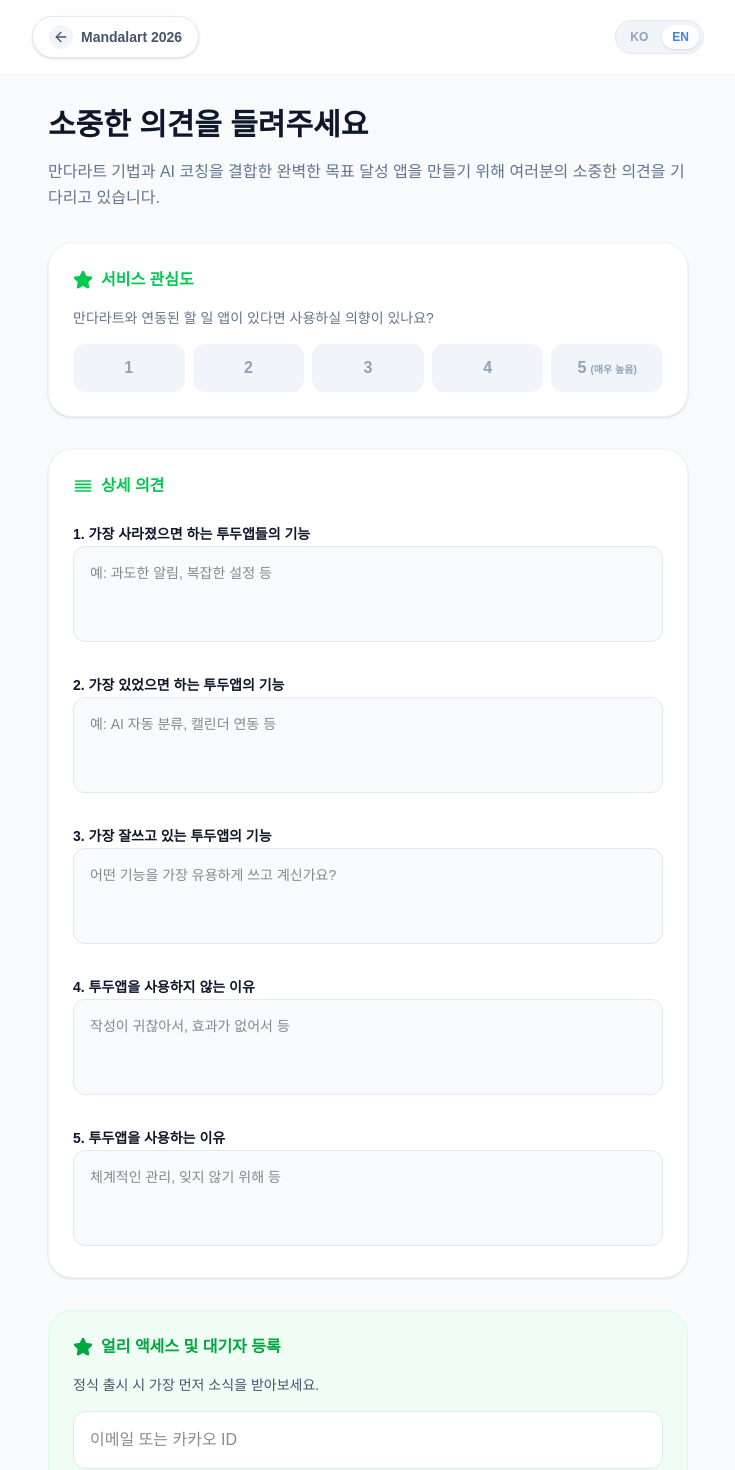
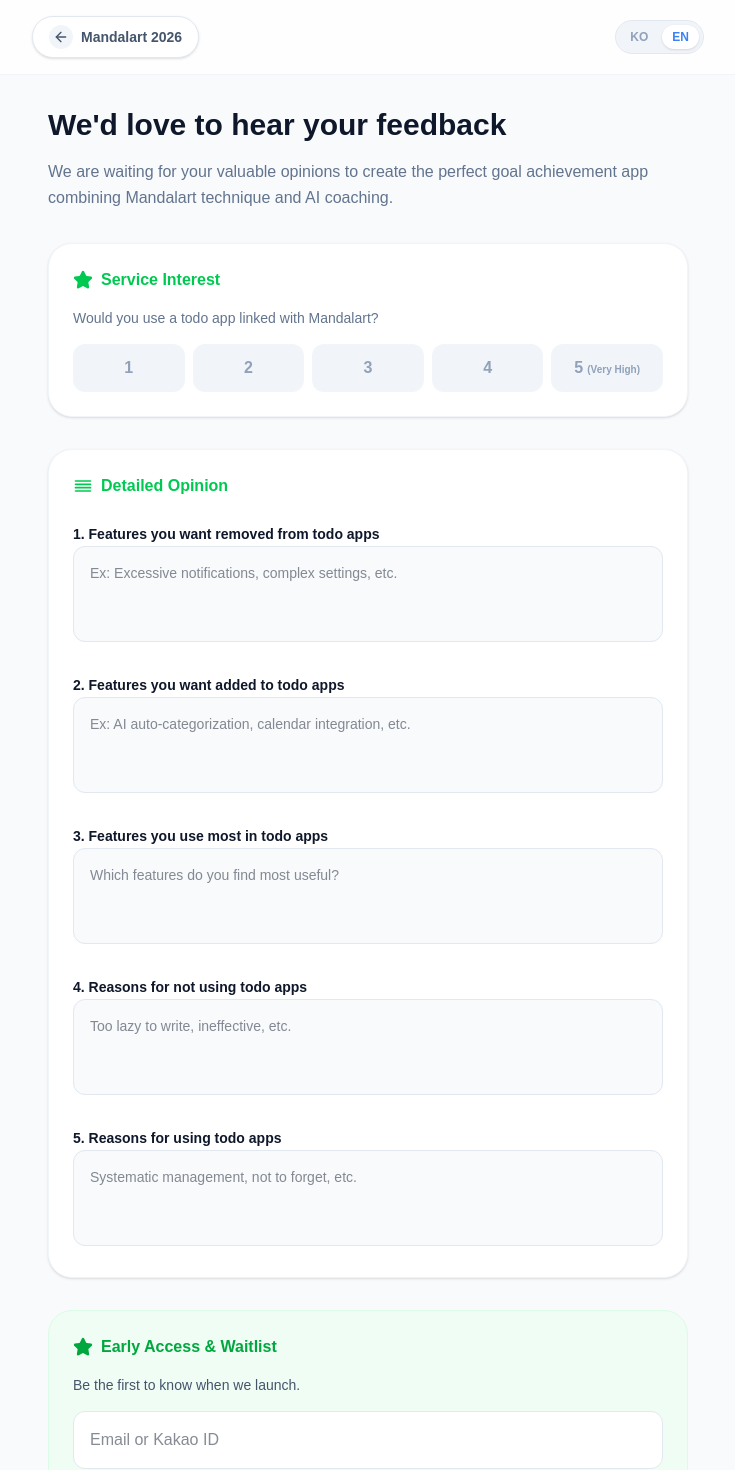
Before and after one commit to jiminseong/mandalart-web, a Next.js app: page /en/feedback in a window 1280 px wide. Shown: the top 1470 px of the page, without its empty margins (272-1007 px from the left). Built offline with nearby package versions, Linux system fonts and the light colour scheme; no server answers; a web font is replaced by a local one.

Commit message:
feat: 피드백 페이지의 모든 텍스트를 국제화 처리하고 한국어 및 영어 번역을 추가했습니다.

```diff
--- a/messages/en.json
+++ b/messages/en.json
@@ -62,6 +62,30 @@
     "thankYou": "Thank you for participating",
     "thankYouDesc": "Your valuable feedback will greatly help improve our service.",
     "backToEditor": "Back to Editor",
-    "copyLink": "Copy Link"
+    "copyLink": "Copy Link",
+    "pageTitle": "We'd love to hear your feedback",
+    "pageDesc": "We are waiting for your valuable opinions to create the perfect goal achievement app combining Mandalart technique and AI coaching.",
+    "interestScore": "Service Interest",
+    "interestQuestion": "Would you use a todo app linked with Mandalart?",
+    "alertScore": "Please select a service interest score.",
+    "alertError": "Failed to send feedback.",
+    "veryHigh": "(Very High)",
+    "detailedOpinion": "Detailed Opinion",
+    "q1Label": "1. Features you want removed from todo apps",
+    "q1Placeholder": "Ex: Excessive notifications, complex settings, etc.",
+    "q2Label": "2. Features you want added to todo apps",
+    "q2Placeholder": "Ex: AI auto-categorization, calendar integration, etc.",
+    "q3Label": "3. Features you use most in todo apps",
+    "q3Placeholder": "Which features do you find most useful?",
+    "q4Label": "4. Reasons for not using todo apps",
+    "q4Placeholder": "Too lazy to write, ineffective, etc.",
+    "q5Label": "5. Reasons for using todo apps",
+    "q5Placeholder": "Systematic management, not to forget, etc.",
+    "waitlistTitle": "Early Access & Waitlist",
+    "waitlistDesc": "Be the first to know when we launch.",
+    "contactPlaceholder": "Email or Kakao ID",
+    "privacyNote": "The information you provide will only be used for launch notifications.",
+    "submitting": "Submitting...",
+    "submit": "Submit ➤"
   }
 }
--- a/messages/ko.json
+++ b/messages/ko.json
@@ -62,6 +62,30 @@
     "thankYou": "참여해 주셔서 감사합니다",
     "thankYouDesc": "작성해주신 소중한 의견은 서비스 개선에 큰 힘이 됩니다.",
     "backToEditor": "에디터로 돌아가기",
-    "copyLink": "링크 복사"
+    "copyLink": "링크 복사",
+    "pageTitle": "소중한 의견을 들려주세요",
+    "pageDesc": "만다라트 기법과 AI 코칭을 결합한 완벽한 목표 달성 앱을 만들기 위해 여러분의 소중한 의견을 기다리고 있습니다.",
+    "interestScore": "서비스 관심도",
+    "interestQuestion": "만다라트와 연동된 할 일 앱이 있다면 사용하실 의향이 있나요?",
+    "alertScore": "서비스 관심도 점수를 선택해주세요.",
+    "alertError": "피드백 전송에 실패했습니다.",
+    "veryHigh": "(매우 높음)",
+    "detailedOpinion": "상세 의견",
+    "q1Label": "1. 가장 사라졌으면 하는 투두앱들의 기능",
+    "q1Placeholder": "예: 과도한 알림, 복잡한 설정 등",
+    "q2Label": "2. 가장 있었으면 하는 투두앱의 기능",
+    "q2Placeholder": "예: AI 자동 분류, 캘린더 연동 등",
+    "q3Label": "3. 가장 잘쓰고 있는 투두앱의 기능",
+    "q3Placeholder": "어떤 기능을 가장 유용하게 쓰고 계신가요?",
+    "q4Label": "4. 투두앱을 사용하지 않는 이유",
+    "q4Placeholder": "작성이 귀찮아서, 효과가 없어서 등",
+    "q5Label": "5. 투두앱을 사용하는 이유",
+    "q5Placeholder": "체계적인 관리, 잊지 않기 위해 등",
+    "waitlistTitle": "얼리 액세스 및 대기자 등록",
+    "waitlistDesc": "정식 출시 시 가장 먼저 소식을 받아보세요.",
+    "contactPlaceholder": "이메일 또는 카카오 ID",
+    "privacyNote": "입력하신 정보는 오직 출시 알림용으로만 사용됩니다.",
+    "submitting": "제출 중...",
+    "submit": "제출하기 ➤"
   }
 }
--- a/src/app/[locale]/feedback/page.tsx
+++ b/src/app/[locale]/feedback/page.tsx
@@ -29,7 +29,7 @@
 
   const handleSubmit = async () => {
     if (!rating) {
-      alert("서비스 관심도 점수를 선택해주세요.");
+      alert(t("alertScore"));
       return;
     }
 
@@ -56,7 +56,7 @@
       setSuccess(true);
     } catch (err) {
       console.error(err);
-      alert("피드백 전송에 실패했습니다.");
+      alert(t("alertError"));
     } finally {
       setLoading(false);
     }
@@ -69,23 +69,19 @@
           <div className="w-20 h-20 bg-green-100 text-green-600 rounded-full flex items-center justify-center mx-auto mb-4">
             <Check size={40} strokeWidth={4} />
           </div>
-          <h2 className="text-2xl font-black text-slate-900 dark:text-white">
-            참여해 주셔서 감사합니다
-          </h2>
-          <p className="text-slate-500 dark:text-slate-400">
-            작성해주신 소중한 의견은 서비스 개선에 큰 힘이 됩니다.
-          </p>
+          <h2 className="text-2xl font-black text-slate-900 dark:text-white">{t("thankYou")}</h2>
+          <p className="text-slate-500 dark:text-slate-400">{t("thankYouDesc")}</p>
 
           <div className="grid grid-cols-2 gap-3 pt-4">
             <Link
               href="/editor"
               className="py-4 rounded-xl border border-slate-200 font-bold hover:bg-slate-50 transition-colors flex items-center justify-center gap-2"
             >
-              <ArrowLeft size={18} /> 에디터로 돌아가기
+              <ArrowLeft size={18} /> {t("backToEditor")}
             </Link>
             {/* Copy Link button simulation */}
             <button className="py-4 rounded-xl bg-primary text-white font-bold hover:bg-primary/90 transition-colors flex items-center justify-center gap-2">
-              <LinkIcon size={18} /> 링크 복사
+              <LinkIcon size={18} /> {t("copyLink")}
             </button>
           </div>
         </div>
@@ -95,7 +91,7 @@
 
   return (
     <div className="min-h-screen bg-slate-50 dark:bg-slate-900 font-sans">
-      <header className="bg-white/80 backdrop-blur-md sticky top-0 z-20 border-b border-slate-100 dark:border-slate-800 p-4">
+      <header className="bg-white/80 dark:bg-slate-900/80 backdrop-blur-md sticky top-0 z-20 border-b border-slate-100 dark:border-slate-800 p-4">
         <div className="max-w-2xl mx-auto flex items-center justify-between">
           <Link
             href="/"
@@ -112,24 +108,17 @@
 
       <main className="max-w-2xl mx-auto p-4 py-8 space-y-8">
         <section className="space-y-4">
-          <h1 className="text-3xl font-black text-slate-900 dark:text-white">
-            소중한 의견을 들려주세요
-          </h1>
-          <p className="text-slate-500 dark:text-slate-400 leading-relaxed">
-            만다라트 기법과 AI 코칭을 결합한 완벽한 목표 달성 앱을 만들기 위해 여러분의 소중한
-            의견을 기다리고 있습니다.
-          </p>
+          <h1 className="text-3xl font-black text-slate-900 dark:text-white">{t("pageTitle")}</h1>
+          <p className="text-slate-500 dark:text-slate-400 leading-relaxed">{t("pageDesc")}</p>
         </section>
 
         {/* Interest Rating */}
         <section className="bg-white dark:bg-slate-800 p-6 rounded-3xl shadow-sm border border-slate-100 dark:border-slate-700 space-y-4">
           <div className="flex items-center gap-2 text-green-500 font-bold">
             <Star size={20} fill="currentColor" />
-            서비스 관심도
+            {t("interestScore")}
           </div>
-          <p className="text-sm text-slate-500 dark:text-slate-400">
-            만다라트와 연동된 할 일 앱이 있다면 사용하실 의향이 있나요?
-          </p>
+          <p className="text-sm text-slate-500 dark:text-slate-400">{t("interestQuestion")}</p>
           <div className="grid grid-cols-5 gap-2">
             {[1, 2, 3, 4, 5].map((score) => (
               <button
@@ -144,7 +133,7 @@
               >
                 {score}
                 {score === 5 && (
-                  <span className="ml-1 text-[10px] hidden sm:inline">(매우 높음)</span>
+                  <span className="ml-1 text-[10px] hidden sm:inline">{t("veryHigh")}</span>
                 )}
               </button>
             ))}
@@ -169,71 +158,71 @@
               <line x1="21" y1="14" x2="3" y2="14"></line>
               <line x1="21" y1="18" x2="3" y2="18"></line>
             </svg>
-            상세 의견
+            {t("detailedOpinion")}
           </div>
 
           {/* Question 1 */}
           <div className="space-y-2">
             <label className="text-sm font-bold text-slate-900 dark:text-white">
-              1. 가장 사라졌으면 하는 투두앱들의 기능
+              {t("q1Label")}
             </label>
             <textarea
               value={removalFeature}
               onChange={(e) => setRemovalFeature(e.target.value)}
               className="w-full p-4 bg-slate-50 dark:bg-slate-900 rounded-xl border border-slate-200 dark:border-slate-700 focus:ring-2 focus:ring-green-500 outline-none resize-none h-24 text-sm text-slate-900 dark:text-white"
-              placeholder="예: 과도한 알림, 복잡한 설정 등"
+              placeholder={t("q1Placeholder")}
             />
           </div>
 
           {/* Question 2 */}
           <div className="space-y-2">
             <label className="text-sm font-bold text-slate-900 dark:text-white">
-              2. 가장 있었으면 하는 투두앱의 기능
+              {t("q2Label")}
             </label>
             <textarea
               value={wantedFeature}
               onChange={(e) => setWantedFeature(e.target.value)}
               className="w-full p-4 bg-slate-50 dark:bg-slate-900 rounded-xl border border-slate-200 dark:border-slate-700 focus:ring-2 focus:ring-green-500 outline-none resize-none h-24 text-sm text-slate-900 dark:text-white"
-              placeholder="예: AI 자동 분류, 캘린더 연동 등"
+              placeholder={t("q2Placeholder")}
             />
           </div>
 
           {/* Question 3 */}
           <div className="space-y-2">
             <label className="text-sm font-bold text-slate-900 dark:text-white">
-              3. 가장 잘쓰고 있는 투두앱의 기능
+              {t("q3Label")}
             </label>
             <textarea
               value={bestFeature}
               onChange={(e) => setBestFeature(e.target.value)}
               className="w-full p-4 bg-slate-50 dark:bg-slate-900 rounded-xl border border-slate-200 dark:border-slate-700 focus:ring-2 focus:ring-green-500 outline-none resize-none h-24 text-sm text-slate-900 dark:text-white"
-              placeholder="어떤 기능을 가장 유용하게 쓰고 계신가요?"
+              placeholder={t("q3Placeholder")}
             />
           </div>
 
           {/* Question 4 */}
           <div className="space-y-2">
             <label className="text-sm font-bold text-slate-900 dark:text-white">
-              4. 투두앱을 사용하지 않는 이유
+              {t("q4Label")}
             </label>
             <textarea
               value={reasonNotUsing}
               onChange={(e) => setReasonNotUsing(e.target.value)}
               className="w-full p-4 bg-slate-50 dark:bg-slate-900 rounded-xl border border-slate-200 dark:border-slate-700 focus:ring-2 focus:ring-green-500 outline-none resize-none h-24 text-sm text-slate-900 dark:text-white"
-              placeholder="작성이 귀찮아서, 효과가 없어서 등"
+              placeholder={t("q4Placeholder")}
             />
           </div>
 
           {/* Question 5 */}
           <div className="space-y-2">
             <label className="text-sm font-bold text-slate-900 dark:text-white">
-              5. 투두앱을 사용하는 이유
+              {t("q5Label")}
             </label>
             <textarea
               value={reasonUsing}
               onChange={(e) => setReasonUsing(e.target.value)}
               className="w-full p-4 bg-slate-50 dark:bg-slate-900 rounded-xl border border-slate-200 dark:border-slate-700 focus:ring-2 focus:ring-green-500 outline-none resize-none h-24 text-sm text-slate-900 dark:text-white"
-              placeholder="체계적인 관리, 잊지 않기 위해 등"
+              placeholder={t("q5Placeholder")}
             />
           </div>
         </section>
@@ -242,21 +231,19 @@
         <section className="bg-green-50 dark:bg-green-900/20 p-6 rounded-3xl border border-green-100 dark:border-green-900/30 space-y-4">
           <div className="flex items-center gap-2 text-green-600 dark:text-green-400 font-bold">
             <Star size={20} fill="currentColor" />
-            얼리 액세스 및 대기자 등록
+            {t("waitlistTitle")}
           </div>
-          <p className="text-sm text-slate-600 dark:text-slate-400">
-            정식 출시 시 가장 먼저 소식을 받아보세요.
-          </p>
+          <p className="text-sm text-slate-600 dark:text-slate-400">{t("waitlistDesc")}</p>
 
           <input
             type="text"
             value={contact}
             onChange={(e) => setContact(e.target.value)}
-            placeholder="이메일 또는 카카오 ID"
+            placeholder={t("contactPlaceholder")}
             className="w-full p-4 bg-white dark:bg-slate-900 rounded-xl border border-slate-200 dark:border-slate-700 focus:ring-2 focus:ring-green-500 outline-none text-slate-900 dark:text-white"
           />
           <p className="text-[10px] text-green-600 dark:text-green-500 flex items-center gap-1">
-            <Check size={10} /> 입력하신 정보는 오직 출시 알림용으로만 사용됩니다.
+            <Check size={10} /> {t("privacyNote")}
           </p>
         </section>
 
@@ -265,7 +252,7 @@
           disabled={loading}
           className="w-full py-5 bg-green-500 hover:bg-green-600 text-white text-lg font-black rounded-2xl shadow-xl shadow-green-500/20 transition-all active:scale-95 disabled:opacity-50 disabled:cursor-not-allowed"
         >
-          {loading ? "제출 중..." : "제출하기 ➤"}
+          {loading ? t("submitting") : t("submit")}
         </button>
       </main>
 
```
